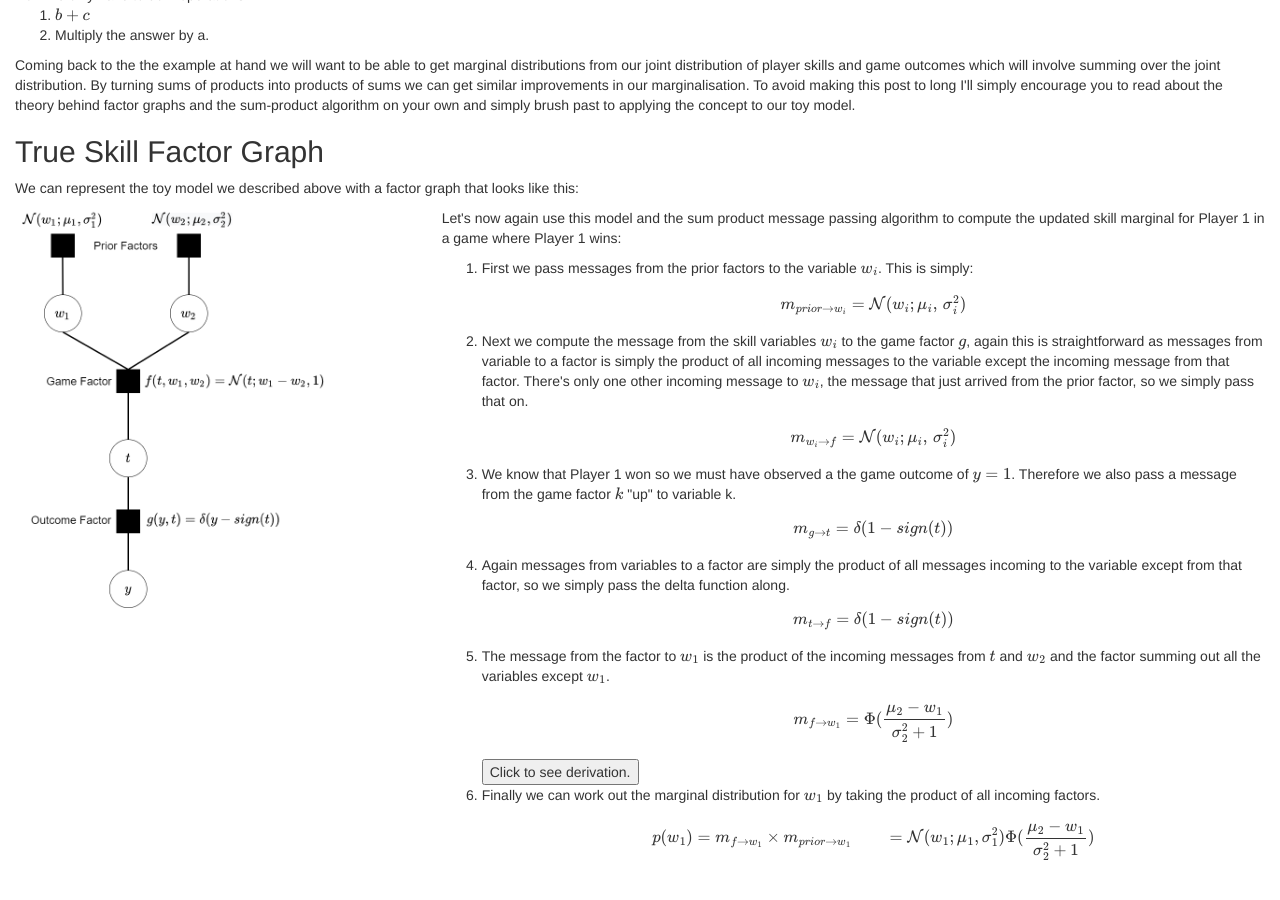
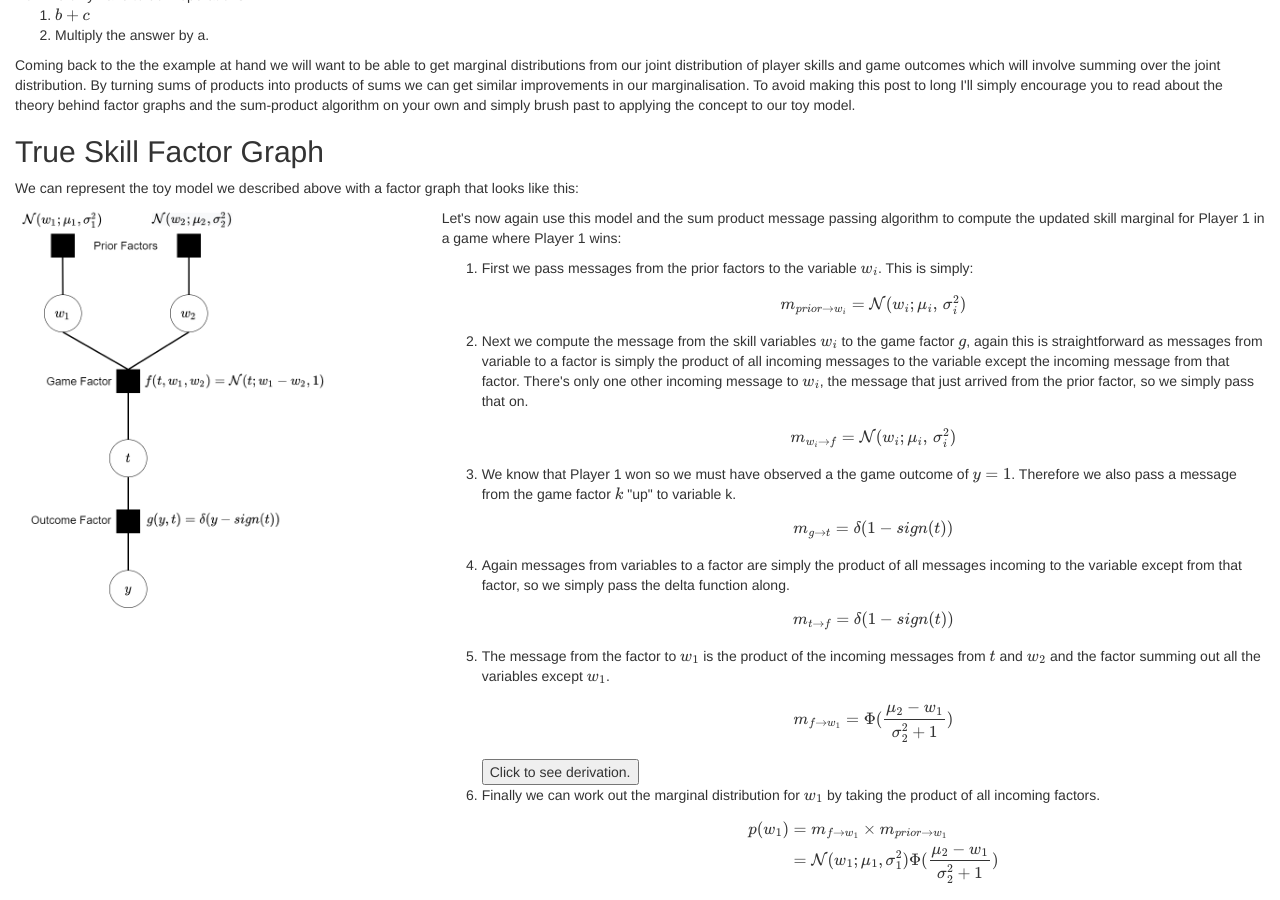
Before and after one commit to Nush395/Nush395.github.io, a Jekyll site: the page built from _posts/2020-06-06-true-skill.html, in a window 1280 px wide and 900 px high, scrolled down 1937 px. Built offline with Jekyll 4.4.1, drawn with Linux system fonts in a browser that asks for light colours; formulas are drawn with MathJax 3; before the commit the page ends 2814 px from its top, so only the background shows below that.

```diff
--- a/_posts/2020-06-06-true-skill.html
+++ b/_posts/2020-06-06-true-skill.html
@@ -238,7 +238,7 @@
                 factors.
                 \begin{align}
                     p(w_1) &= m_{f \to w_1} \times m_{prior \to w_1}
-                           &= \mathcal{N}(w_1;\mu_1,\sigma_1^{2})\Phi(\frac{\mu_2-w_1}{\sigma_2^{2}+1})
+                        \\   &= \mathcal{N}(w_1;\mu_1,\sigma_1^{2})\Phi(\frac{\mu_2-w_1}{\sigma_2^{2}+1})
                 \end{align}
             </li>
 
```
